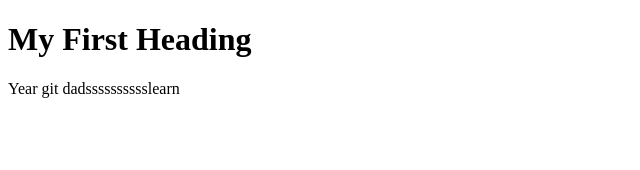
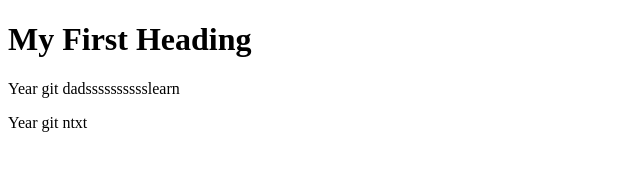
Before and after one commit to YaroslavVoznyy/example, a plain HTML site: page index.html in a window 1280 px wide. Shown: the full height of the page, 0-640 px from the left. Drawn offline with Linux system fonts and the light colour scheme.

Commit message:
comot seconds

```diff
--- a/index.html
+++ b/index.html
@@ -7,6 +7,7 @@
 
 <h1>My First Heading</h1>
 <p>Year git dadsssssssssslearn</p>
+<p>Year git ntxt</p>
 
 </body>
 </html>
```
